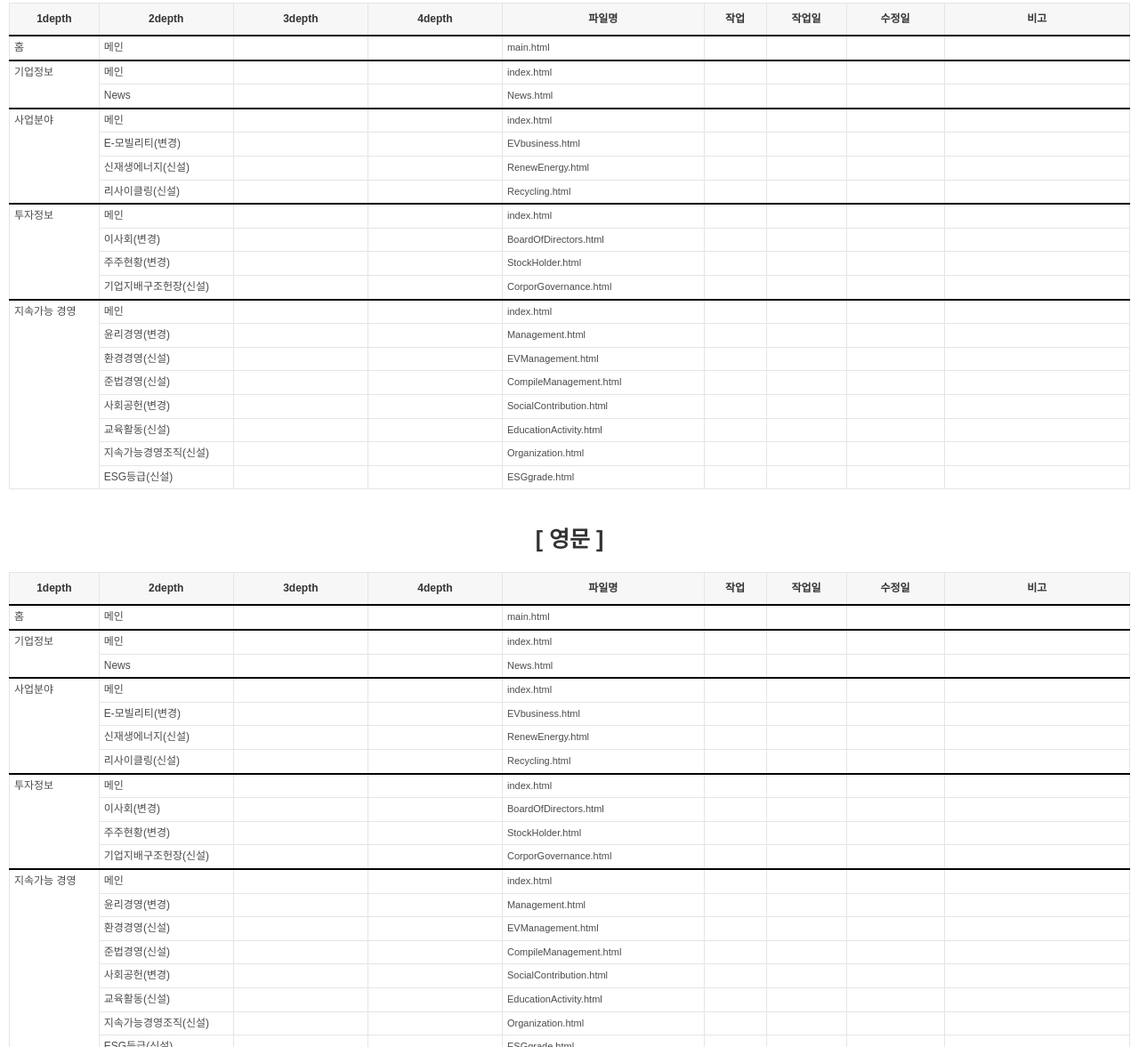
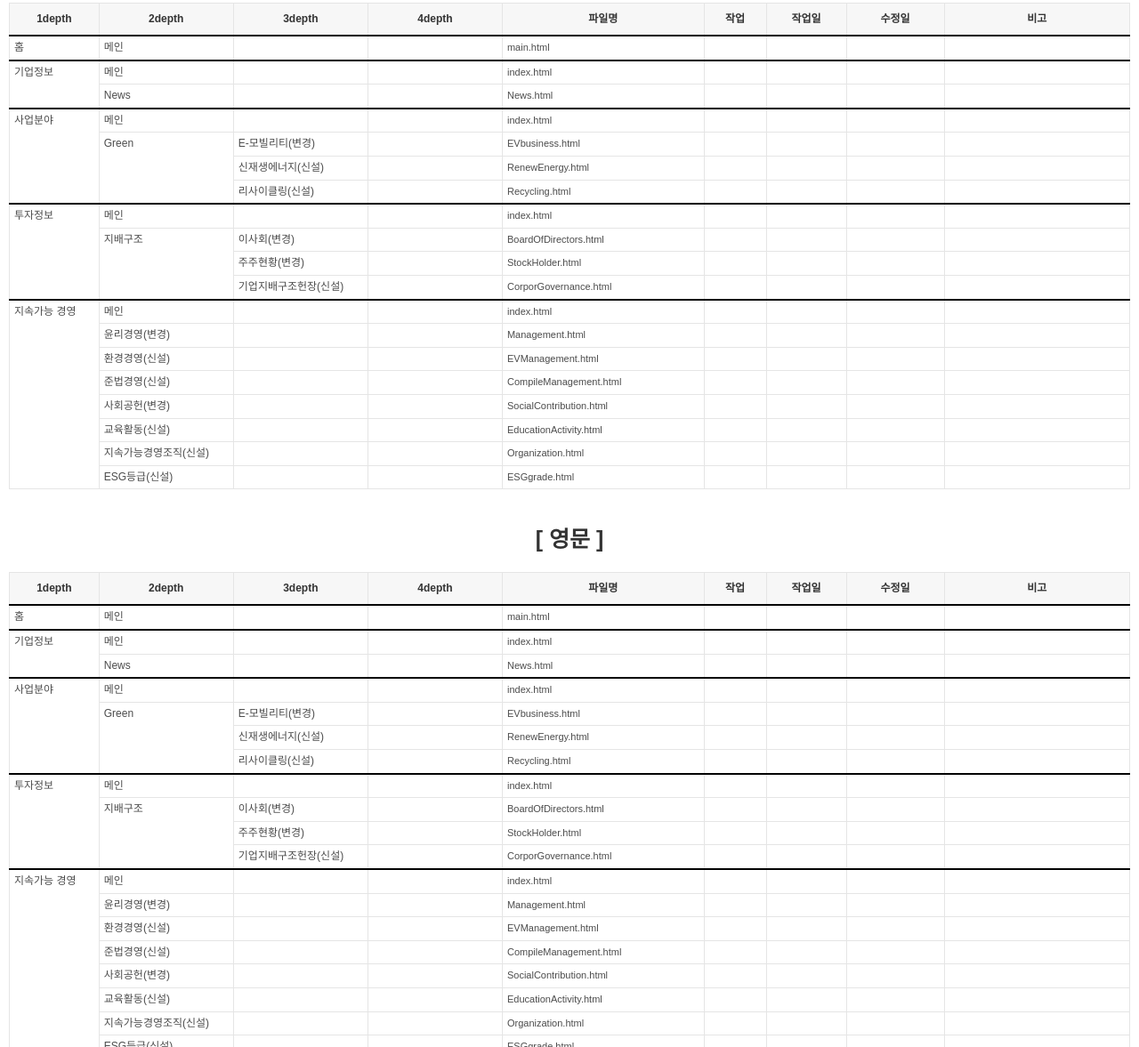
Before and after one commit to oww1220/GS-RENEW-HTML, a website: page wwwroot/pc/html/ia.html in a window 1280 px wide. Shown: the part 272-1449 px from the top of the page at 89% size. Drawn offline with Linux system fonts and the light colour scheme.

Commit message:
update ia !!

```diff
--- a/wwwroot/pc/html/ia.html
+++ b/wwwroot/pc/html/ia.html
@@ -217,8 +217,8 @@
 					<td></td>
 				</tr>
 				<tr>
+					<td rowspan="3">Green</td>
 					<td>E-모빌리티(변경)</td>
-					<td></td>
 					<td></td>
 					<td><a href="../kr/FieldBusiness/EVbusiness.html" target="_blank">EVbusiness.html</a></td>
 					<td class="t_center txt_add"></td>
@@ -229,7 +229,6 @@
 				<tr>
 					<td>신재생에너지(신설)</td>
 					<td></td>
-					<td></td>
 					<td><a href="../kr/FieldBusiness/RenewEnergy.html" target="_blank">RenewEnergy.html</a></td>
 					<td class="t_center txt_add"></td>
 					<td class="t_center txt_fin"></td>
@@ -238,7 +237,6 @@
 				</tr>
 				<tr>
 					<td>리사이클링(신설)</td>
-					<td></td>
 					<td></td>
 					<td><a href="../kr/FieldBusiness/Recycling.html" target="_blank">Recycling.html</a></td>
 					<td class="t_center txt_add"></td>
@@ -260,8 +258,8 @@
 					<td></td>
 				</tr>
 				<tr>
+					<td rowspan="3">지배구조</td>
 					<td>이사회(변경)</td>
-					<td></td>
 					<td></td>
 					<td><a href="../kr/IrInfo/BoardOfDirectors.html" target="_blank">BoardOfDirectors.html</a></td>
 					<td class="t_center txt_add"></td>
@@ -272,7 +270,6 @@
 				<tr>
 					<td>주주현황(변경)</td>
 					<td></td>
-					<td></td>
 					<td><a href="../kr/IrInfo/StockHolder.html" target="_blank">StockHolder.html</a></td>
 					<td class="t_center txt_add"></td>
 					<td class="t_center txt_fin"></td>
@@ -281,7 +278,6 @@
 				</tr>
 				<tr>
 					<td>기업지배구조헌장(신설)</td>
-					<td></td>
 					<td></td>
 					<td><a href="../kr/IrInfo/CorporGovernance.html" target="_blank">CorporGovernance.html</a></td>
 					<td class="t_center txt_add"></td>
@@ -452,8 +448,8 @@
 					<td></td>
 				</tr>
 				<tr>
+					<td rowspan="3">Green</td>
 					<td>E-모빌리티(변경)</td>
-					<td></td>
 					<td></td>
 					<td><a href="../en/FieldBusiness/EVbusiness.html" target="_blank">EVbusiness.html</a></td>
 					<td class="t_center txt_add"></td>
@@ -464,7 +460,6 @@
 				<tr>
 					<td>신재생에너지(신설)</td>
 					<td></td>
-					<td></td>
 					<td><a href="../en/FieldBusiness/RenewEnergy.html" target="_blank">RenewEnergy.html</a></td>
 					<td class="t_center txt_add"></td>
 					<td class="t_center txt_fin"></td>
@@ -473,7 +468,6 @@
 				</tr>
 				<tr>
 					<td>리사이클링(신설)</td>
-					<td></td>
 					<td></td>
 					<td><a href="../en/FieldBusiness/Recycling.html" target="_blank">Recycling.html</a></td>
 					<td class="t_center txt_add"></td>
@@ -495,8 +489,8 @@
 					<td></td>
 				</tr>
 				<tr>
+					<td rowspan="3">지배구조</td>
 					<td>이사회(변경)</td>
-					<td></td>
 					<td></td>
 					<td><a href="../en/IrInfo/BoardOfDirectors.html" target="_blank">BoardOfDirectors.html</a></td>
 					<td class="t_center txt_add"></td>
@@ -507,7 +501,6 @@
 				<tr>
 					<td>주주현황(변경)</td>
 					<td></td>
-					<td></td>
 					<td><a href="../en/IrInfo/StockHolder.html" target="_blank">StockHolder.html</a></td>
 					<td class="t_center txt_add"></td>
 					<td class="t_center txt_fin"></td>
@@ -516,7 +509,6 @@
 				</tr>
 				<tr>
 					<td>기업지배구조헌장(신설)</td>
-					<td></td>
 					<td></td>
 					<td><a href="../en/IrInfo/CorporGovernance.html" target="_blank">CorporGovernance.html</a></td>
 					<td class="t_center txt_add"></td>
```
